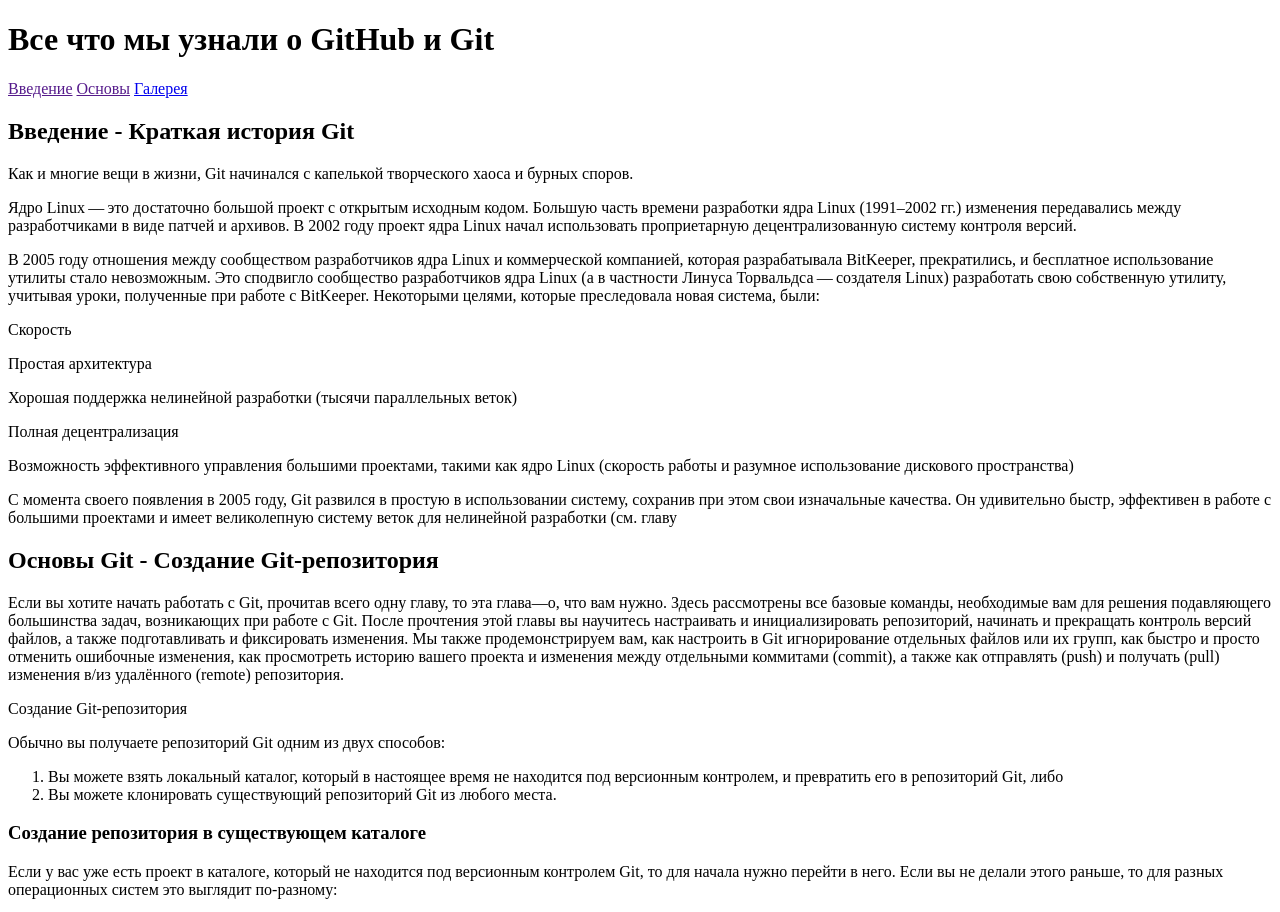
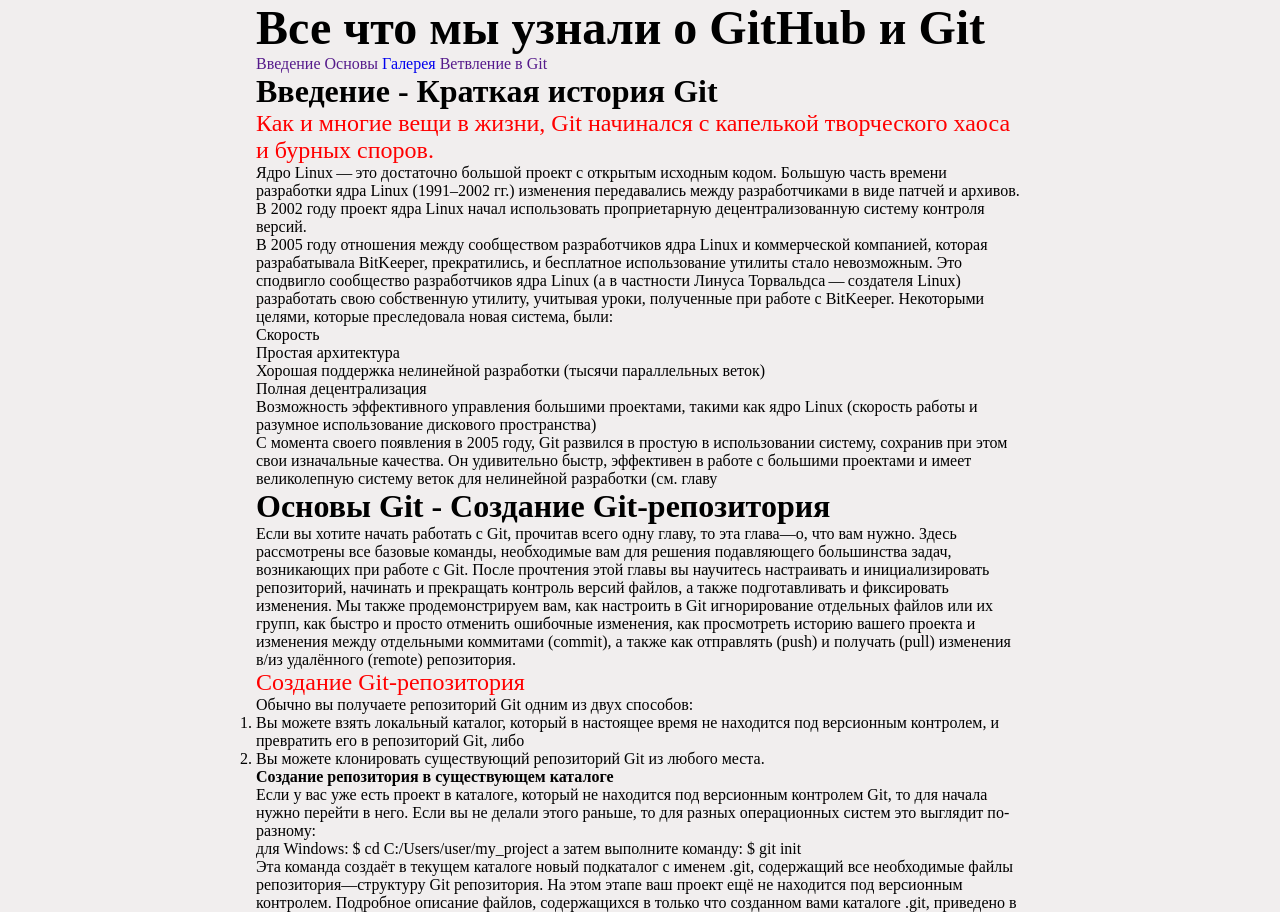
Before and after one commit to AntonTroitskiy/homework4, a plain HTML site: page index.html in a window 1280 px wide. Shown: the top 912 px of the page. Drawn offline with Linux system fonts and the light colour scheme.

```diff
--- a/css/main.css
+++ b/css/main.css
@@ -1,5 +1,27 @@
-/** {*/
-/*    margin: 0;*/
-/*    padding: 0;*/
-/*    text-decoration: none;*/
-/*}*/
+* {
+    margin: 0;
+    padding: 0;
+    border: 0;
+    font-size: 100%;
+    box-sizing: border-box;
+    outline: none;
+    text-decoration: none;
+}
+body {
+    background-color: #f1eeee;
+    padding: 0 20%;
+}
+h1  {
+    font-size: 48px;
+}
+h2  {
+    font-size: 32px;
+}
+h3 {
+    font-size: 16px;
+}
+
+.red    {
+    color: red;
+    font-size: 24px;
+}
--- a/index.html
+++ b/index.html
@@ -10,13 +10,15 @@
 </head>
 <body>
 <header>
+    <div class="navig">
     <h1>Все что мы узнали о GitHub и Git</h1>
     <nav>
         <a href="">Введение</a>
         <a href="">Основы</a>
-        <a href=""></a>
-        <a href="/gallery/gallery.html">Галерея</a>
+        <a href="./gallery/gallery.html">Галерея</a>
+        <a href="">Ветвление в Git</a>
     </nav>
+    </div>
 </header>
 <main>
     <div class="about">
```
Also changed, not shown: gallery/gallery.html (+11 -0 lines).
